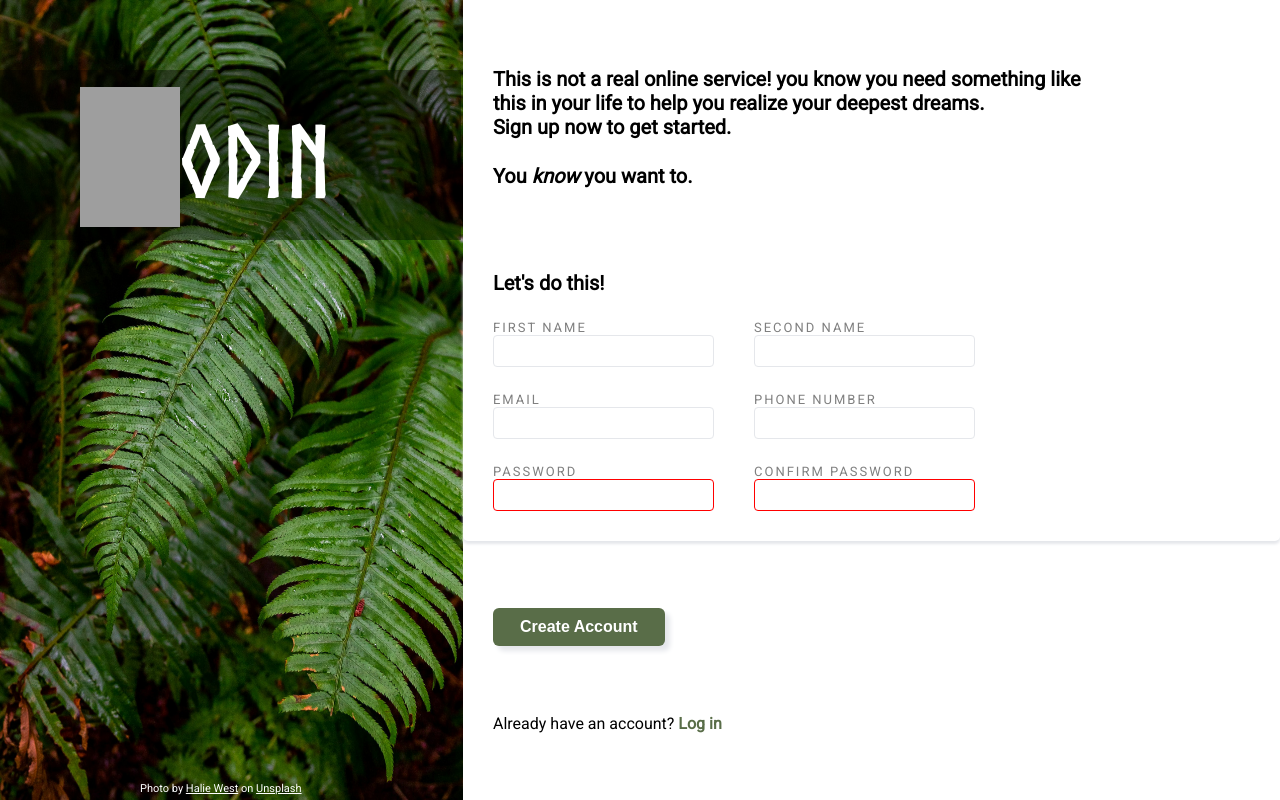
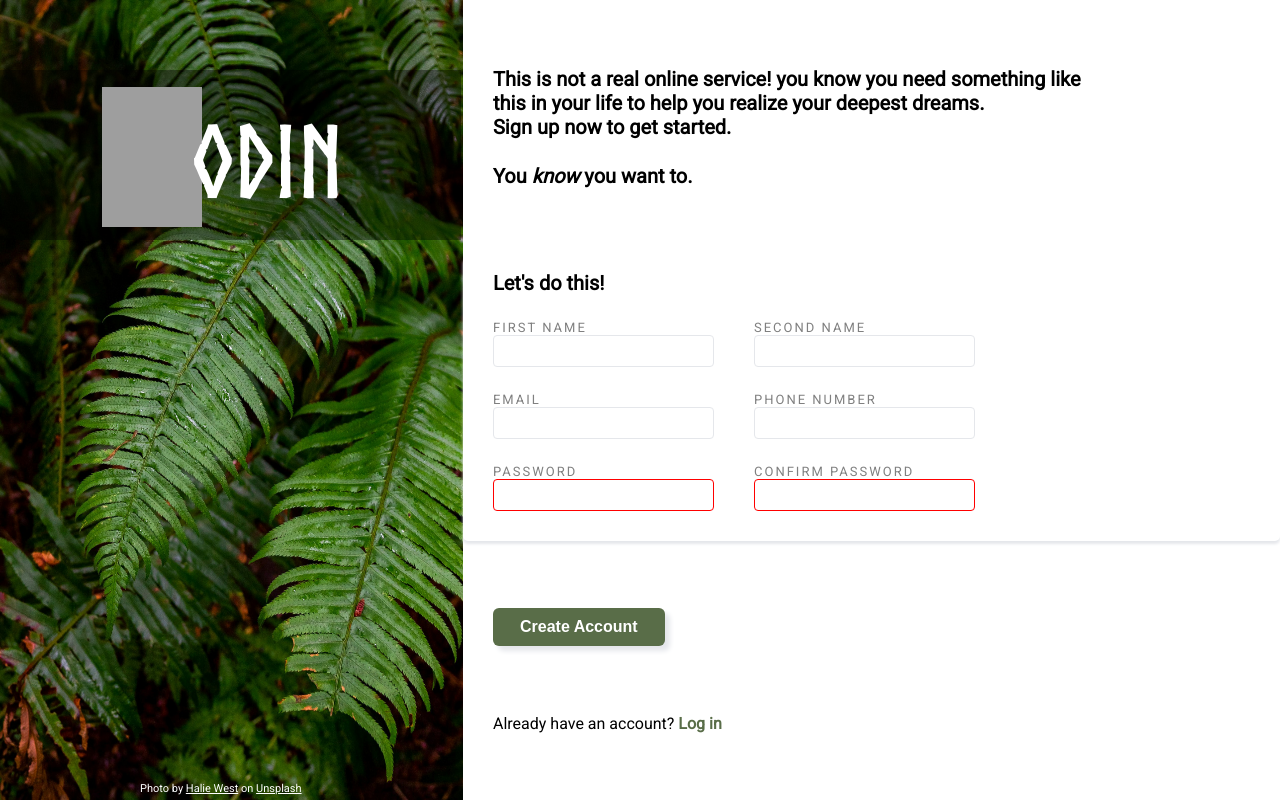
Before and after one commit to Vardhanb07/sign-up-form, a plain HTML site: page index.html in a window 1280 px wide. Drawn offline with Linux system fonts and the light colour scheme; grey boxes are pictures that could not be loaded.

Commit message:
Project complete

```diff
--- a/styles.css
+++ b/styles.css
@@ -115,7 +115,7 @@ input:invalid{
     position: absolute;
     background-color: rgb(0, 0, 0);
     opacity: 0.4;
-    width: 461px;
+    width: 36%;
     height: 170px;
     top : 70px;
 }
@@ -123,13 +123,13 @@ input:invalid{
     position: absolute;
     align-self: center;
     top: 87px;
-    left : 80px;
+    left : 8%;
 }
 .odin-text{
     position: absolute;
     color: #fff;
     font-family: "Norse";
     font-size: 100px;
-    left : 180px;
+    left : 15%;
     top : 110px;
 }
```
